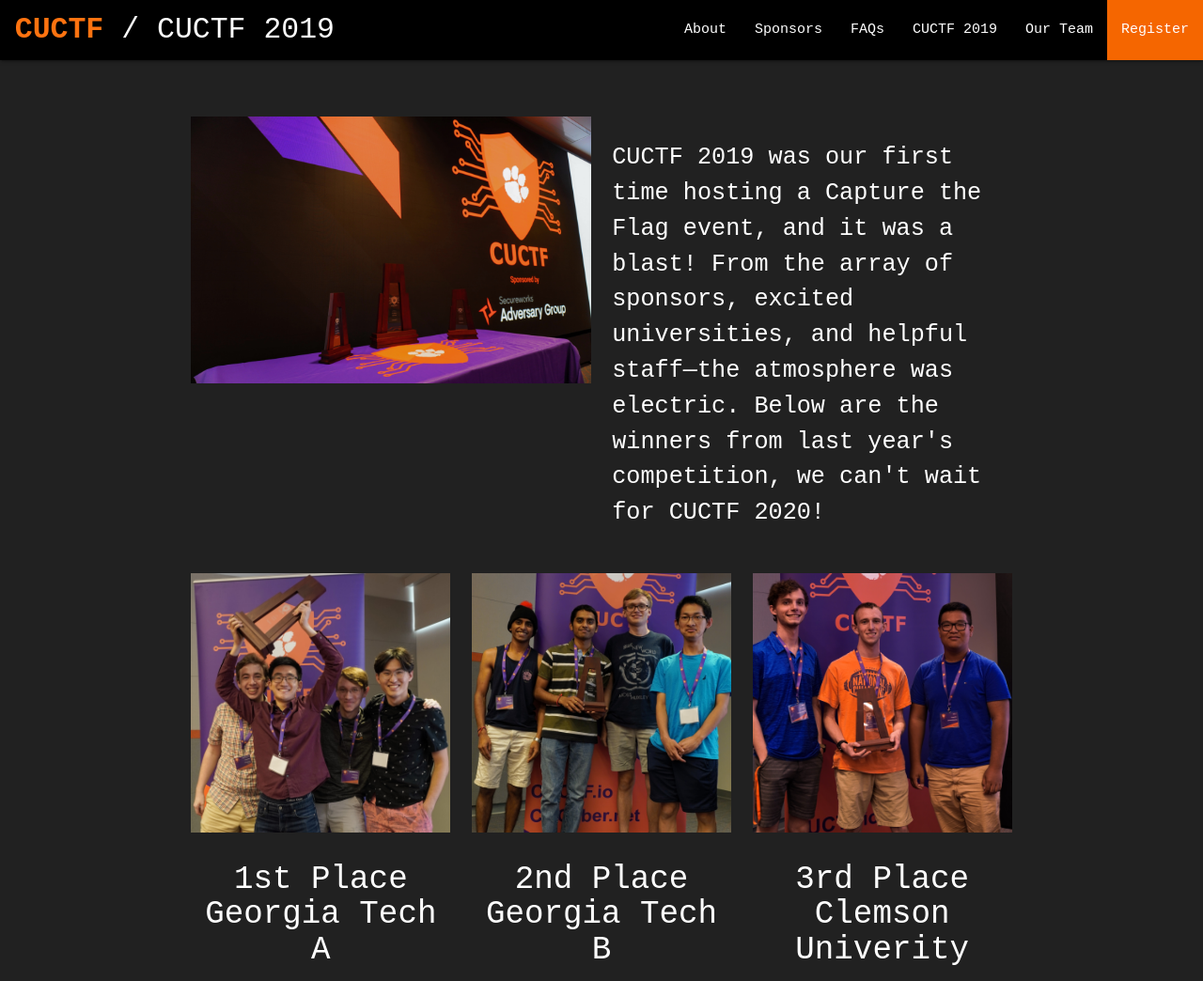
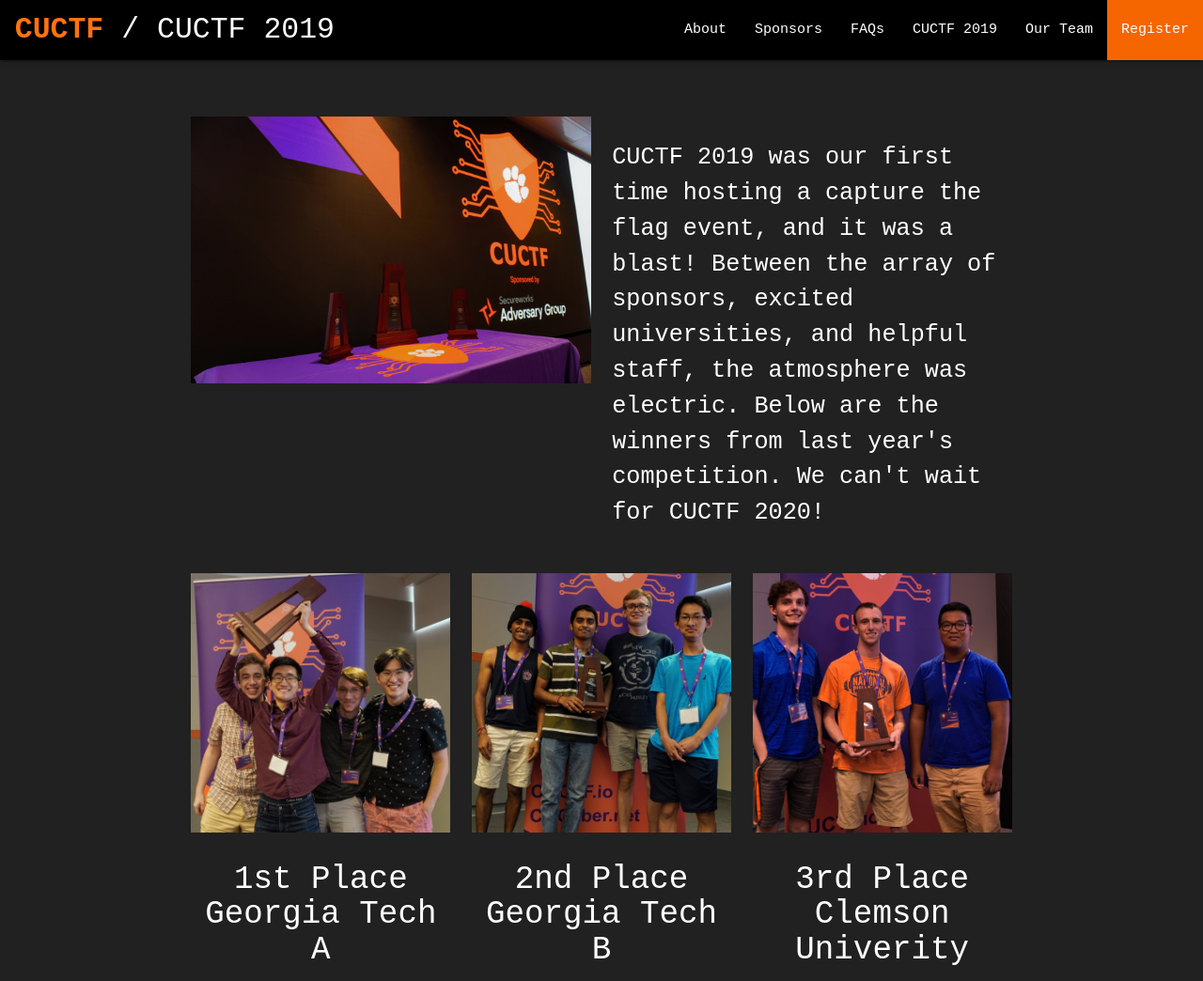
Before and after one commit to CUCyber/cuctf.io, a Jekyll site: the page built from cuctf_2019.html, in a window 1280 px wide and 1044 px high. Shown: the whole window at 94% size. Built offline with Jekyll 4.4.1, drawn with Linux system fonts in a browser that asks for light colours; nearby versions of some CDN libraries; some web fonts are replaced.

Commit message:
Update cuctf_2019.html
Co-authored-by: Foster McLane <fkmclane@gmail.com>

```diff
--- a/cuctf_2019.html
+++ b/cuctf_2019.html
@@ -11,7 +11,8 @@
       <img src="/public/images/2019/Trophies.png" alt="A line of wooden trophies sits on table next to a CUCTF banner with the subheading sponsored by SecureWorks Adversary Group.">
     </div>
     <div class="col s12 m6">
-<p class="flow-text">CUCTF 2019 was our first time hosting a Capture the Flag event, and it was a blast! From the array of sponsors, excited universities, and helpful staff&mdash;the atmosphere was electric. Below are the winners from last year's competition, we can't wait for CUCTF 2020!</p>    </div>
+      <p class="flow-text">CUCTF 2019 was our first time hosting a capture the flag event, and it was a blast! Between the array of sponsors, excited universities, and helpful staff, the atmosphere was electric. Below are the winners from last year's competition. We can't wait for CUCTF 2020!</p>
+    </div>
   </div>
   <div class="row">
     <div class="col s12 m4">
```
